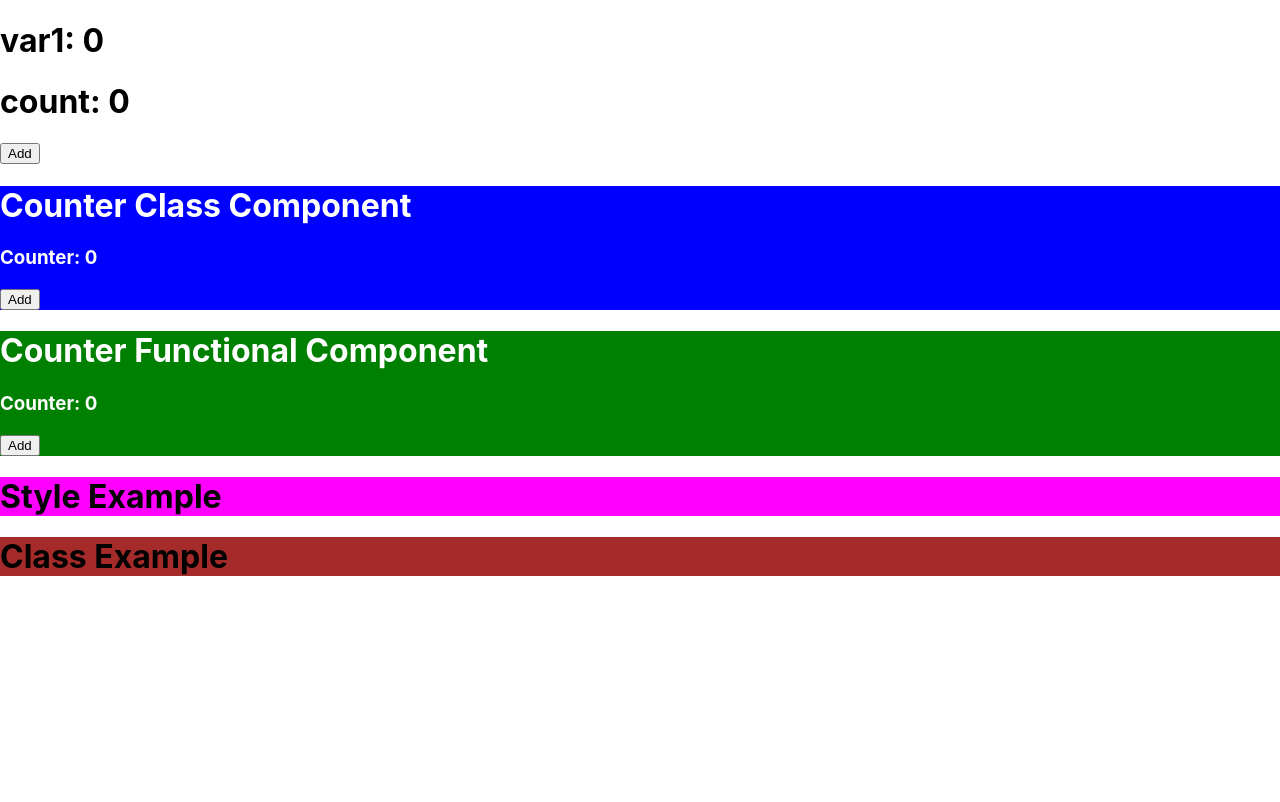
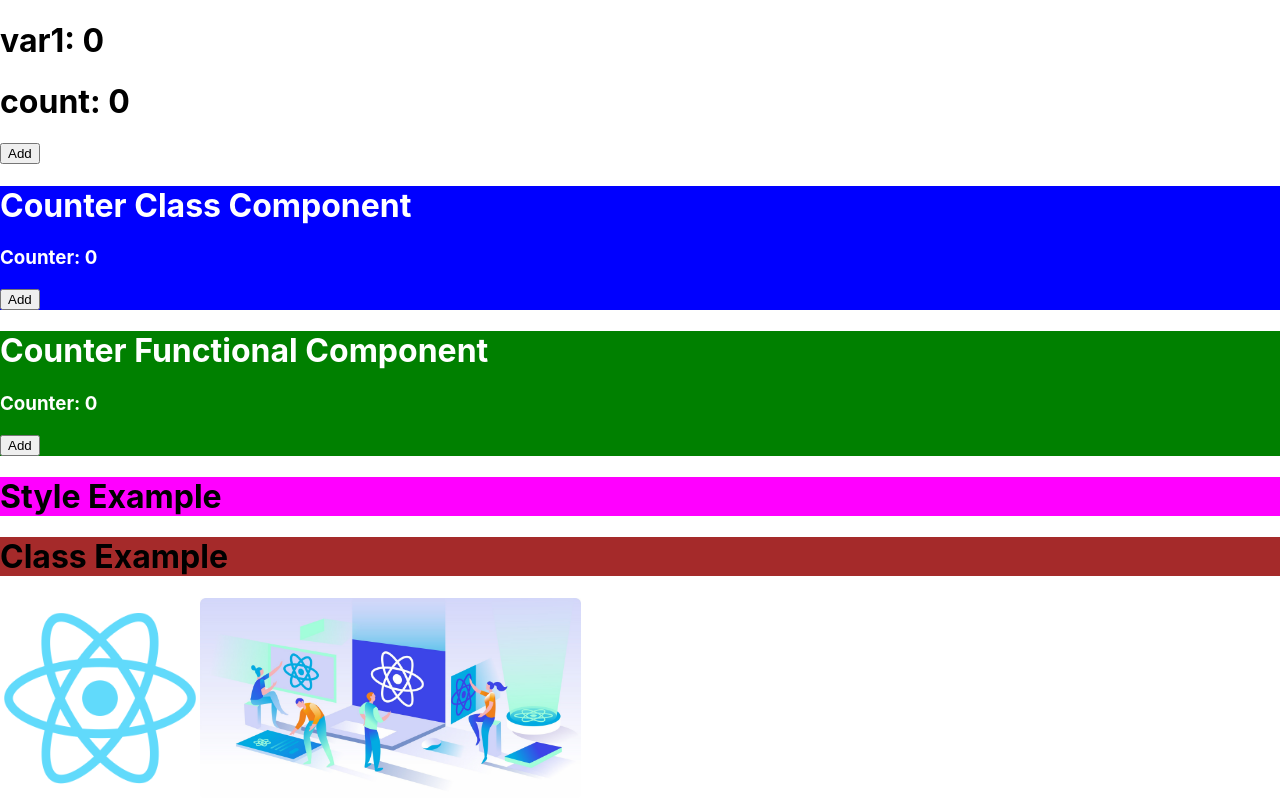
Before and after one commit to sanviiz/workshop-react, a React (Create React App) app: page / in a window 1280 px wide. Built offline with nearby package versions, Linux system fonts and the light colour scheme.

Commit message:
Add Images Component

```diff
--- a/src/App.js
+++ b/src/App.js
@@ -2,6 +2,7 @@ import React, { useState } from "react";
 import CounterClassComponent from "./CounterClassComponent";
 import CounterFuctionalComponent from "./CounterFuctionalComponent";
 import EX1Style from "./components/ex1_styles";
+import EX2Image from "./components/ex2_image";
 
 export default () => {
   let var1 = 0;
@@ -23,6 +24,7 @@ export default () => {
       <CounterClassComponent />
       <CounterFuctionalComponent />
       <EX1Style />
+      <EX2Image />
     </div>
   );
 };
--- /dev/null
+++ b/src/components/ex2_image.js
@@ -0,0 +1,10 @@
+import React from "react";
+
+export default function ex2_image() {
+  return (
+    <div>
+      <img src="/logo512.png" height="200" />
+      <img src="/images/react-JS.jpg" height="200" />
+    </div>
+  );
+}
```
Also changed, not shown: public/images/react-JS.jpg (added).
